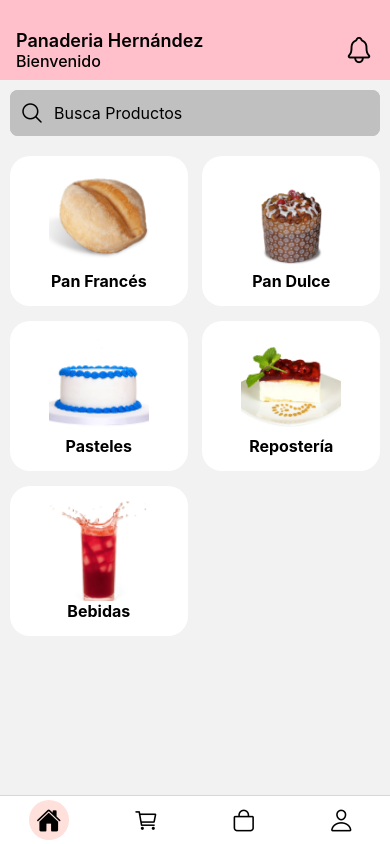
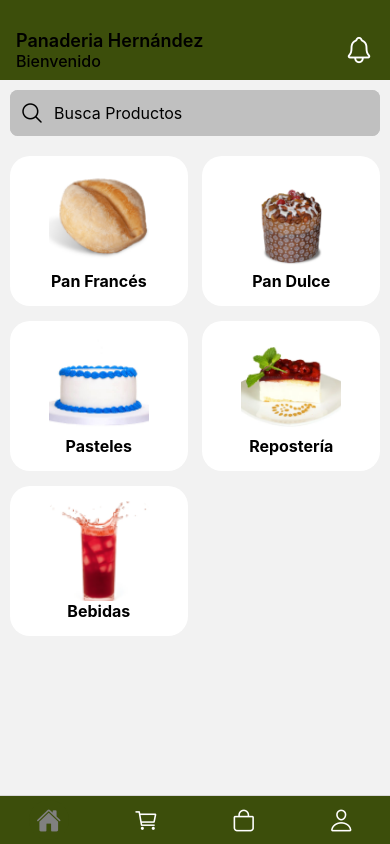
Before and after one commit to Riser245/App-react-ecoaprende, a React Native app: screen /NavBottom in a window 390 px wide. Built offline with nearby package versions, Linux system fonts and the light colour scheme.

Commit message:
Arreglo del menu

```diff
--- a/src/navegacion/NavBottom.js
+++ b/src/navegacion/NavBottom.js
@@ -23,7 +23,7 @@ function CustomTabBarIcon({ name, size, color, focused }) {
                         width: size * 1.6,
                         height: size * 1.6,
                         borderRadius: size * 0.8,
-                        backgroundColor: 'rgba(255, 99, 71, 0.2)', // Color de fondo del círculo
+                        backgroundColor: '#3C4E0B', // Color de fondo del círculo
                         alignItems: 'center',
                         justifyContent: 'center',
                     }}
@@ -60,7 +60,7 @@ function TabNavigator({ navigation }) {
             </View>
             {['Panaderia Hernández'].includes(headerContent) && (
               <TouchableOpacity onPress={() => navigation.navigate('Notificaciones')}>
-                <Ionicons name="notifications-outline" size={30} color="black" style={styles.notificationIcon} />
+                <Ionicons name="notifications-outline" size={30} color="white" style={styles.notificationIcon} />
               </TouchableOpacity>
             )}
           </View>
@@ -92,10 +92,10 @@ function TabNavigator({ navigation }) {
 
                             return <CustomTabBarIcon name={iconName} size={size} color={color} focused={focused} />;
                         },
-                        tabBarActiveTintColor: 'black',
-                        tabBarInactiveTintColor: 'black',
+                        tabBarActiveTintColor: 'gray',
+                        tabBarInactiveTintColor: 'white',
                         tabBarStyle: {
-                            backgroundColor: '#FFFFFF',
+                            backgroundColor: '#3C4E0B',
                         },
                         tabBarShowLabel: false,
                     })}
@@ -168,7 +168,7 @@ const styles = StyleSheet.create({
       },
       topContainer: {
         height: 80,
-        backgroundColor: '#FFC0CB',
+        backgroundColor: '#3C4E0B',
         paddingLeft: 16,
         justifyContent: 'center',
       },
--- a/src/screens/IniciarSesion.js
+++ b/src/screens/IniciarSesion.js
@@ -14,7 +14,7 @@ import { ScrollView } from "react-native";
 export default function IniciarSesion({ navigation }) {
 
     const irMenu = async () => {
-        navigation.navigate("Inicio");
+        navigation.navigate("NavBottom");
     };
 
     const irRecuperacion = async () => {
```
